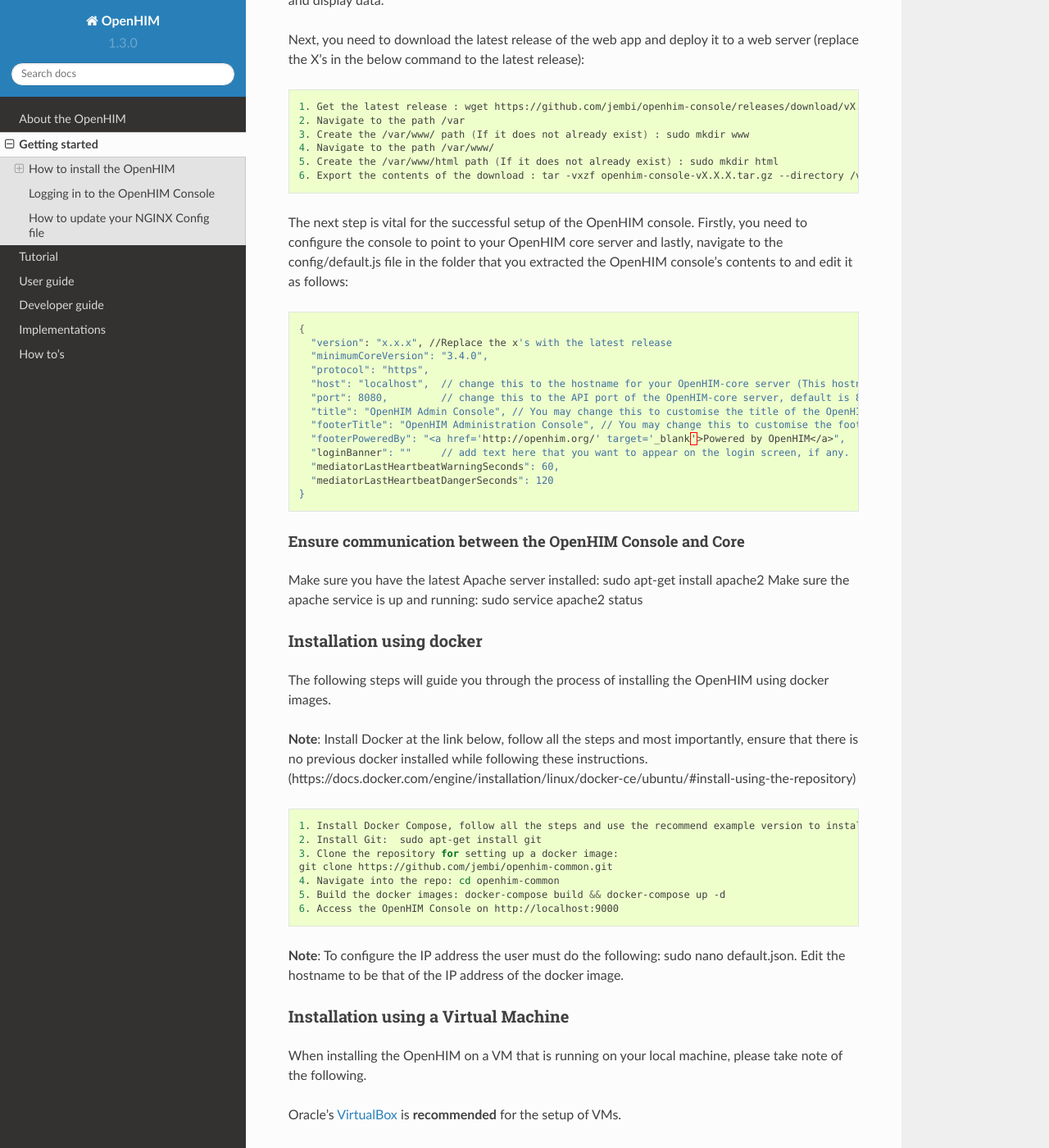
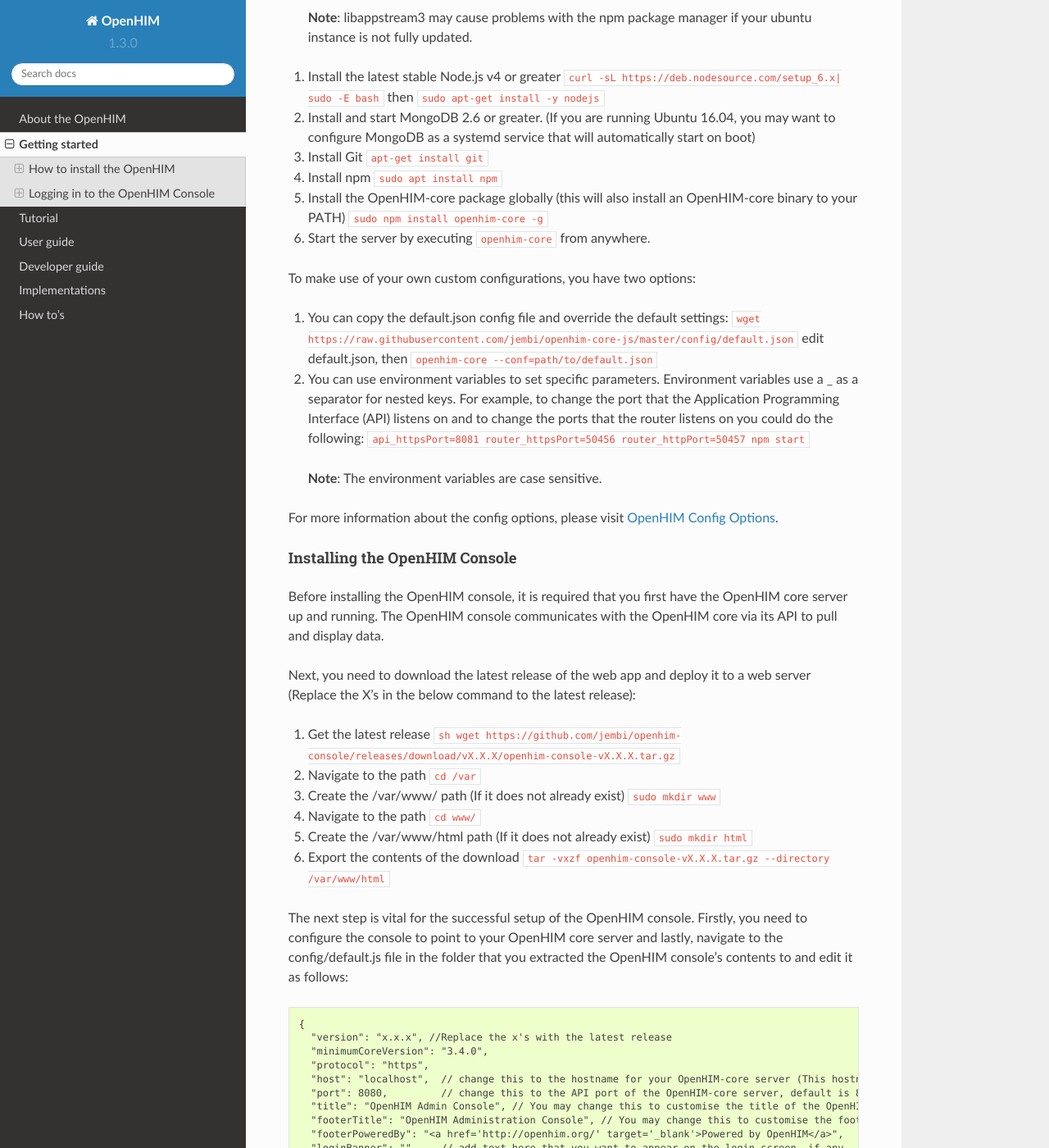
Before and after one commit to jembi/openhim-core-js, a Sphinx documentation site: the page built from docs/getting-started.md, in a window 1280 px wide and 1400 px high, scrolled down 2694 px. Shown: the whole window at 82% size. Built offline with Sphinx 7.4.7 and the Read the Docs theme 2.0.0, drawn with Linux system fonts in a browser that asks for light colours; some of the changed text lies outside the part shown.

Commit message:
Fix markdown
More readable

````diff
--- a/docs/getting-started.md
+++ b/docs/getting-started.md
@@ -6,83 +6,108 @@
 
 If you are installing the OpenHIM on ubuntu, then the installation process is very easy as we provide a debian package in the OpenHIE Personal Package Archive (PPA). Currently, the packages are only built for Ubuntu 14.04 but we hope to support the latest LTS soon. The OpenHIM in general supports all versions of Ubuntu.
 
-**Note**: If you are installing the OpenHIM on a VM, please see [Installation using a Virtual Machine](#installation-using-a-virtual-machine) before proceeding with the installation of the OpenHIM.
+> **Note**: If you are installing the OpenHIM on a VM, please see [Installation using a Virtual Machine](#installation-using-a-virtual-machine) before proceeding with the installation of the OpenHIM.
+___
 
 ### Installation using the PPA (Ubuntu v14.04 only)
 
-When installing the console, it will ask you for the host and port number of the OpenHIM core server. Make sure that you provide the public hostname so that the OpenHIM core server may be accessible (localhost if testing from your local machine). **Note**: If you are running the OpenHIM on a local machine that is not public facing, you will need to specify the machines **IP address** as the hostname during the installation of the console. During the installation of the OpenHIM, you will be prompted with an option to choose an existing folder which contains certificates. Should you not have any existing certificate which you would like to add to the OpenHIM, please select **No**.
+When installing the console, it will ask you for the host and port number of the OpenHIM core server. Make sure that you provide the public hostname so that the OpenHIM core server may be accessible (localhost if testing from your local machine).
+> **Note**: If you are running the OpenHIM on a local machine that is not public facing, you will need to specify the machines **IP address** as the hostname during the installation of the console. During the installation of the OpenHIM, you will be prompted with an option to choose an existing folder which contains certificates. Should you not have any existing certificate which you would like to add to the OpenHIM, please select _No_.
 
-You can run sudo dpkg-reconfigure openhim-console at any time to specify a new OpenHIM core host and port number. These packages will install the OpenHIM core using Node Package Manager (NPM) for the OpenHIM user, add the OpenHIM-core as a service and install the OpenHIM console to Engine-X (nginx). The OpenHIM core log file can be found here /var/log/upstart/openhim-core.log. You may stop and start the OpenHIM core with sudo start openhim-core or sudo stop openhim-core.
-
+You can run `sudo dpkg-reconfigure openhim-console` at any time to specify a new OpenHIM core host and port number. These packages will install the OpenHIM core using Node Package Manager (NPM) for the OpenHIM user, add the OpenHIM-core as a service and install the OpenHIM console to Engine-X (nginx). The OpenHIM core log file can be found here /var/log/upstart/openhim-core.log. You may stop and start the OpenHIM core with `sudo start openhim-core` or `sudo stop openhim-core`
 
 To install the OpenHIM core and console, just execute the following commands:
+
 ```sh
-1. $ sudo add-apt-repository ppa:openhie/release
-2. $ sudo apt-key adv --keyserver hkp://keyserver.ubuntu.com:80 --recv EA312927
-3. $ sudo echo 'deb http://repo.mongodb.org/apt/ubuntu trusty/mongodb-org/3.2 multiverse' | sudo tee /etc/apt/sources.list.d/mongodb-org-3.2.list
-4. $ sudo apt-get update
-5. $ sudo apt-get install openhim-core-js openhim-console
+sudo add-apt-repository ppa:openhie/release
+sudo apt-key adv --keyserver hkp://keyserver.ubuntu.com:80 --recv EA312927
+sudo echo 'deb http://repo.mongodb.org/apt/ubuntu trusty/mongodb-org/3.2 multiverse' | sudo tee /etc/apt/sources.list.d/mongodb-org-3.2.list
+sudo apt-get update
+sudo apt-get install openhim-core-js openhim-console
 ```
 
 It is **recommended** that the OpenHIM be used with a proper Transport Layer Security (TLS) certificate to secure your server. The easiest way to do this on a public server is to generate a free Let’s Encrypt (letsencrypt) certificate. Let’s Encrypt certificate provides free X.509 certificates for TLS encryption. See their website for further information.
 
-**Note**: If your OpenHIM machine is running on a domain name that is not public facing, you will not be able to generate a certificate using letsencrypt. Instead, you will need to use a self-signed certificate. The next few steps will discuss how this works.
+> **Note**: If your OpenHIM machine is running on a domain name that is not public facing, you will not be able to generate a certificate using letsencrypt. Instead, you will need to use a self-signed certificate. The next few steps will discuss how this works.
 
 #### How to Generate a free Let’s Encrypt (letsencrypt) certificate
 
-**Note**: This section only applies to OpenHIM installations that have a public facing domain name. If you are running the OpenHIM on your local machine or on a virtual machine, you may continue with the self-signed certificate.
+> **Note**: This section only applies to OpenHIM installations that have a public facing domain name. If you are running the OpenHIM on your local machine or on a virtual machine, you may continue with the self-signed certificate.
 
-You are able to generate a free certificate by following these commands:
+You are able to generate a free certificate by following these steps:
+
+1. Fetch letsencrypt certbot script and make it executable (These commands assume you are running as the root user)
+
 ```sh
-#These commands assume you are running as the root user
-#fetch letsencrypt certbot script and make it executable
-1. $ wget https://dl.eff.org/certbot-auto
-2. $ chmod a+x certbot-auto
-#Install certbot dependencies - if this fails and you have a small amount of ram then you may need to add a swapfile
-3. $ ./certbot-auto
-4. $ ./certbot-auto certonly --webroot -w /usr/share/openhim-console -d <your_hostname>
-#allow the openhim the ability to read the generated certificate and key
-5. $ chmod 750 /etc/letsencrypt/live/
-6. $ chmod 750 /etc/letsencrypt/archive/
-7. $ chown :openhim /etc/letsencrypt/live/ /etc/letsencrypt/archive/
-#Change your OpenHIM cert config in /etc/openhim/config.json to (or enter these details when asked during the OpenHIM installation)
-8. "certificateManagement": {
-9. "watchFSForCert": true,
-10. "certPath": "/etc/letsencrypt/live/<your_hostname>/fullchain.pem",
-11. "keyPath": "/etc/letsencrypt/live/<your_hostname>/privkey.pem"
-12. }
-#setup auto renewal of the certificate
-13. $ crontab -e
-#append the following line at the end of your crontab
-14. 0 0 * * * /root/certbot-auto renew --no-self-upgrade >> /var/log/letsencrypt-renewal.log
+wget https://dl.eff.org/certbot-auto
+chmod a+x certbot-auto
 ```
-### Installation Manually
+
+2. Install certbot dependencies (If this fails and you have a small amount of ram then you may need to add a swapfile)
+
+```sh
+./certbot-auto
+./certbot-auto certonly --webroot -w /usr/share/openhim-console -d <your_hostname>
+```
+
+3. Allow the openhim the ability to read the generated certificate and key
+
+```sh
+chmod 750 /etc/letsencrypt/live/
+chmod 750 /etc/letsencrypt/archive/
+chown :openhim /etc/letsencrypt/live/ /etc/letsencrypt/archive/
+```
+
+4. Change your OpenHIM cert config in /etc/openhim/config.json to the following:
+
+```text
+"certificateManagement": {
+  "watchFSForCert": true,
+  "certPath": "/etc/letsencrypt/live/<your_hostname>/fullchain.pem",
+  "keyPath": "/etc/letsencrypt/live/<your_hostname>/privkey.pem"
+ }
+
+(or enter these details when asked during the OpenHIM installation)
+```
+
+5. setup auto renewal of the certificate
+
+```sh
+crontab -e
+```
+
+6. append the following line at the end of your crontab
+
+```text
+0 0 * * * /root/certbot-auto renew --no-self-upgrade >> /var/log/letsencrypt-renewal.log
+```
+
+___
+
+### Manual Installation
 
 If you don’t have ubuntu or prefer to proceed with the installation manually, please follow the following steps.
 
 #### Installing the OpenHIM Core
 
 The latest active LTS is **recommended**.
-**Note**: libappstream3 may cause problems with the npm package manager if your ubuntu instance is not fully updated.
-```sh
-1. Install the latest stable Node.js v4 or greater.
-- curl -sL https://deb.nodesource.com/setup_6.x| sudo -E bash
-- sudo apt-get install -y nodejs
-2. Install and start MongoDB 2.6 or greater. Note: If you are running Ubuntu 16.04, you may want to  configure MongoDB as a systemd service that will automatically start on boot.
-3. Install Git apt-get install git
-4. Install npm: sudo apt install npm
-5. Install the OpenHIM-core package globally: sudo npm install openhim-core -g, this will also install an OpenHIM-core binary to your PATH.
-6. Start the server by executing openhim-core from anywhere.
-```
+
+> **Note**: libappstream3 may cause problems with the npm package manager if your ubuntu instance is not fully updated.
+
+1. Install the latest stable Node.js v4 or greater `curl -sL https://deb.nodesource.com/setup_6.x| sudo -E bash` then `sudo apt-get install -y nodejs`
+1. Install and start MongoDB 2.6 or greater. (If you are running Ubuntu 16.04, you may want to  configure MongoDB as a systemd service that will automatically start on boot)
+1. Install Git `apt-get install git`
+1. Install npm `sudo apt install npm`
+1. Install the OpenHIM-core package globally (this will also install an OpenHIM-core binary to your PATH) `sudo npm install openhim-core -g`
+1. Start the server by executing `openhim-core` from anywhere.
+
 To make use of your own custom configurations, you have two options:
-```sh
-1. You can copy the default.json config file and override the default settings:
-wget https://raw.githubusercontent.com/jembi/openhim-core-js/master/config/default.json
-# edit default.json, then
-openhim-core --conf=path/to/default.json
-2. You can use environment variables to set specific parameters. Environment variables use a _ as a separator for nested keys. For example, to change the port that the Application Programming Interface (API) listens on and to change the ports that the router listens on you could do the following: api_httpsPort=8081 router_httpsPort=50456 router_httpPort=50457 npm start.
-```
-**Note**: The environment variables are case sensitive.
+
+1. You can copy the default.json config file and override the default settings: `wget https://raw.githubusercontent.com/jembi/openhim-core-js/master/config/default.json` edit default.json, then `openhim-core --conf=path/to/default.json`
+
+1. You can use environment variables to set specific parameters. Environment variables use a _ as a separator for nested keys. For example, to change the port that the Application Programming Interface (API) listens on and to change the ports that the router listens on you could do the following: `api_httpsPort=8081 router_httpsPort=50456 router_httpPort=50457 npm start`
+
+> **Note**: The environment variables are case sensitive.
 
 For more information about the config options, please visit [OpenHIM Config Options](https://github.com/jembi/openhim-core-js/blob/master/config/config.md).
 
@@ -90,20 +115,18 @@
 
 Before installing the OpenHIM console, it is required that you first have the OpenHIM core server up and running. The OpenHIM console communicates with the OpenHIM core via its API to pull and display data.
 
-Next, you need to download the latest release of the web app and deploy it to a web server (replace the X’s in the below command to the latest release):
+Next, you need to download the latest release of the web app and deploy it to a web server (Replace the X’s in the below command to the latest release):
 
-```sh
-1. Get the latest release : wget https://github.com/jembi/openhim-console/releases/download/vX.X.X/openhim-console-vX.X.X.tar.gz
-2. Navigate to the path /var
-3. Create the /var/www/ path (If it does not already exist) : sudo mkdir www
-4. Navigate to the path /var/www/
-5. Create the /var/www/html path (If it does not already exist) : sudo mkdir html
-6. Export the contents of the download : tar -vxzf openhim-console-vX.X.X.tar.gz --directory /var/www/html
-```
+1. Get the latest release `sh wget https://github.com/jembi/openhim-console/releases/download/vX.X.X/openhim-console-vX.X.X.tar.gz`
+1. Navigate to the path `cd /var`
+1. Create the /var/www/ path (If it does not already exist) `sudo mkdir www`
+1. Navigate to the path `cd www/`
+1. Create the /var/www/html path (If it does not already exist) `sudo mkdir html`
+1. Export the contents of the download `tar -vxzf openhim-console-vX.X.X.tar.gz --directory /var/www/html`
 
 The next step is vital for the successful setup of the OpenHIM console. Firstly, you need to configure the console to point to your OpenHIM core server and lastly, navigate to the config/default.js file in the folder that you extracted the OpenHIM console’s contents to and edit it as follows:
 
-```sh
+```text
 {
   "version": "x.x.x", //Replace the x's with the latest release
   "minimumCoreVersion": "3.4.0",
@@ -121,25 +144,26 @@
 
 #### Ensure communication between the OpenHIM Console and Core
 
-Make sure you have the latest Apache server installed: sudo apt-get install apache2
-Make sure the apache service is up and running: sudo service apache2 status
+Make sure you have the latest Apache server installed `sudo apt-get install apache2`
+
+Make sure the apache service is up and running `sudo service apache2 status`
+
+___
 
 ### Installation using docker
 
 The following steps will guide you through the process of installing the OpenHIM using docker images.
 
-**Note**: Install Docker at the link below, follow all the steps and most importantly, ensure that there is no previous docker installed while following these instructions. (https://docs.docker.com/engine/installation/linux/docker-ce/ubuntu/#install-using-the-repository)
+1. Install **Docker** via terminal `curl https://get.docker.com/ | sh -` Or install Docker using the link below, follow all the steps and most importantly, ensure that there is no previous docker installed while following these instructions. (https://docs.docker.com/engine/installation/linux/docker-ce/ubuntu/#install-using-the-repository)
+1. Install **Docker Compose**, follow all the steps and use the recommend example version to install which is their latest stable release:  https://docs.docker.com/compose/install/#install-compose
+1. Install Git `sudo apt-get install git`
+1. Clone the repository for setting up a docker image `git clone https://github.com/jembi/openhim-common.git`
+1. Navigate into the repo `cd openhim-common`
+1. Build the docker images `docker-compose build && docker-compose up -d`
+1. Access the OpenHIM Console on http://localhost:9000
 
-```sh
-1. Install Docker Compose, follow all the steps and use the recommend example version to install which is their latest stable release:  https://docs.docker.com/compose/install/#install-compose
-2. Install Git:  sudo apt-get install git
-3. Clone the repository for setting up a docker image:
-git clone https://github.com/jembi/openhim-common.git
-4. Navigate into the repo: cd openhim-common
-5. Build the docker images: docker-compose build && docker-compose up -d
-6. Access the OpenHIM Console on http://localhost:9000
-```
-**Note**: To configure the IP address the user must do the following: sudo nano default.json. Edit the hostname to be that of the IP address of the docker image.
+> **Note**: To configure the IP address the user must do the following `sudo nano default.json` edit the hostname to be that of the IP address of the docker image.
+___
 
 ### Installation using a Virtual Machine
 
@@ -154,29 +178,33 @@
 For example, if your local machine IP address is 192.168.1.5 then the network block is 192.168.1.0 with a subnet mask of 255.255.255.0. This means that the hostname for the OpenHIM must contain the first three octets that is 192.168.1. The last octet must be unique such as 192.168.1.6.
 
 When asked to configure the OpenHIM console during the OpenHIM installation process, you will need to specify the IP address which is the same IP address that has been assigned to the VMs eth0 interface.
-- To verify the eth0 IP address, run the command: ifconfig -a
-- To change your eth0 network configuration, run the command: sudo vi /etc/network/interfaces
 
-You may also need to configure your local machine (the machine running the VM instance) network settings for the VM by changing the network adapter type to bridged so that internet services will be possible as well as to access the OpenHIM console via your local machine internet browser. **Note**: This happens within the VM software itself, not in the installed server edition of linux.
+- To verify the eth0 IP address, run the command `ifconfig -a`
+- To change your eth0 network configuration, run the command `sudo vi /etc/network/interfaces`
+
+You may also need to configure your local machine (the machine running the VM instance) network settings for the VM by changing the network adapter type to 'bridged' so that internet services will be possible as well as to access the OpenHIM console via your local machine internet browser.
+> **Note**: This happens within the VM software itself, not in the installed server edition of linux.
 
 #### Desktop Edition Linux
 
 If you are running a desktop edition of Linux such as Ubuntu 14.04 LTS as a VM, you will be able to logon to the OpenHIM console directly from the VM by using localhost as your configured hostname.
 
 Should you wish to access the OpenHIM console from your local machine, please follow the steps in [Server Edition Linux](#server-edition-linux).
+___
 
 ## Logging in to the OpenHIM Console
 
-The OpenHIM console is accessible by navigating to your web server. **Note**: The default port for the OpenHIM console is port *80*. It is possible to change this port in your NGINX configuration file. See [How to update your NGINX Config file](#how-to-update-your-nginx-config-file) for instructions on how to do this.
+The OpenHIM console is accessible by navigating to your web server.
+> **Note**: The default port for the OpenHIM console is port **80**. It is possible to change this port in your NGINX configuration file. See [How to update your NGINX Config file](#how-to-update-your-nginx-config-file) for instructions on how to do this.
 
-For example, assuming your web server host is your local machine, the Uniform resource Locator (URL) will be http://localhost:80/. The default OpenHIM administrator login credentials are as follows. Upon logging in, you will be prompted to customize your credentials so that it is more secure:
+For example, assuming your web server host is your local machine, the Uniform resource Locator (URL) will be <http://localhost:80/>. The default OpenHIM administrator login credentials are as follows. Upon logging in, you will be prompted to customize your credentials so that it is more secure:
 
 - Username: root@openhim.org
 - Password: openhim-password
 
-**Note**: You will have problems logging in if your OpenHIM server is still setup to use a self-signed certificate (the default). Please see section **How to Generate a free Let’s Encrypt (letsencrypt) certificate** which identifies the steps necessary to generate a free certificate. If you choose to do this later, you may get around this by following these steps:
+> **Note**: You will have problems logging in if your OpenHIM server is still setup to use a self-signed certificate (the default). Please see section **How to Generate a free Let’s Encrypt (letsencrypt) certificate** which identifies the steps necessary to generate a free certificate. If you choose to do this later, you may get around this by following these steps:
 
-```sh
+```text
 1. Visit the following link: https://localhost:8080/authenticate/root@openhim.org in Chrome.
 Note: Make sure you are visiting this link from the system that is running the OpenHIM core. Otherwise, replace localhost and 8080 with the appropriate OpenHIM core server hostname (or IP Address) and API port.
 2. You should see a message saying “Your connection is not private”. Click “Advanced” and then click “Proceed”.
@@ -185,30 +213,28 @@
 ```
 
 The credentials used from this point will be considered the OpenHIM administrative account and is therefore highly recommended that you apply a strong password. General best practices in password creation that have been identified in this [article](https://www.symantec.com/connect/articles/simplest-security-guide-better-password-practices) may help you.
+___
 
-## How to update your NGINX Config file
+### How to update your NGINX Config file
 
 The following steps guides you through the process of updating your NGINX config file for the purpose of changing the default listening port for the OpenHIM console:
 
-```sh
-1. Navigate to the NGINX config file: vim /etc/nginx/sites-enabled/openhim-console
-2. Add the following line directly after the {
-listen 12345; 	#Where 12345 is the port number that you have chosen to use
-3. Save your changes with the command :wq
-4. Check your configuration for syntax errors: sudo nginx -t
-5. Refresh the NGINX config: service nginx reload
-```
+1. Navigate to the NGINX config file `vim /etc/nginx/sites-enabled/openhim-console`
+1. Add the following line directly after the curly bracket: listen 12345; // Where 12345 is the port number that you have chosen to use
+1. Save and exit with the command :wq
+1. Check your configuration for syntax errors `sudo nginx -t`
+1. Refresh the NGINX config `service nginx reload`
 
-Your NGINX configuration will then appears as follows:
+Your NGINX configuration will then appear as follows:
 
-```sh
+```text
 server {
-	listen 12345;  #Where 12345 is the port number that you have chosen to use
-root /usr/share/openhim-console;
-index index.html;
+  listen 12345;
+  root /usr/share/openhim-console;
+  index index.html;
 
-location / {
-	try_files $uri $url/ =404;
+  location / {
+    try_files $uri $url/ =404;
   }
 }
 ```
````
